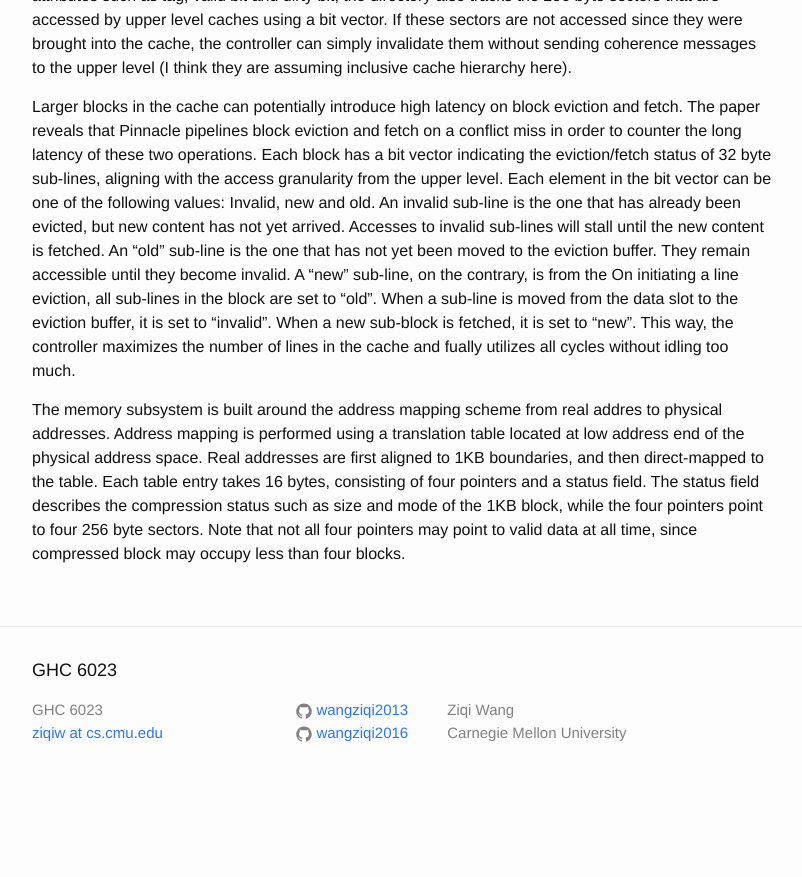
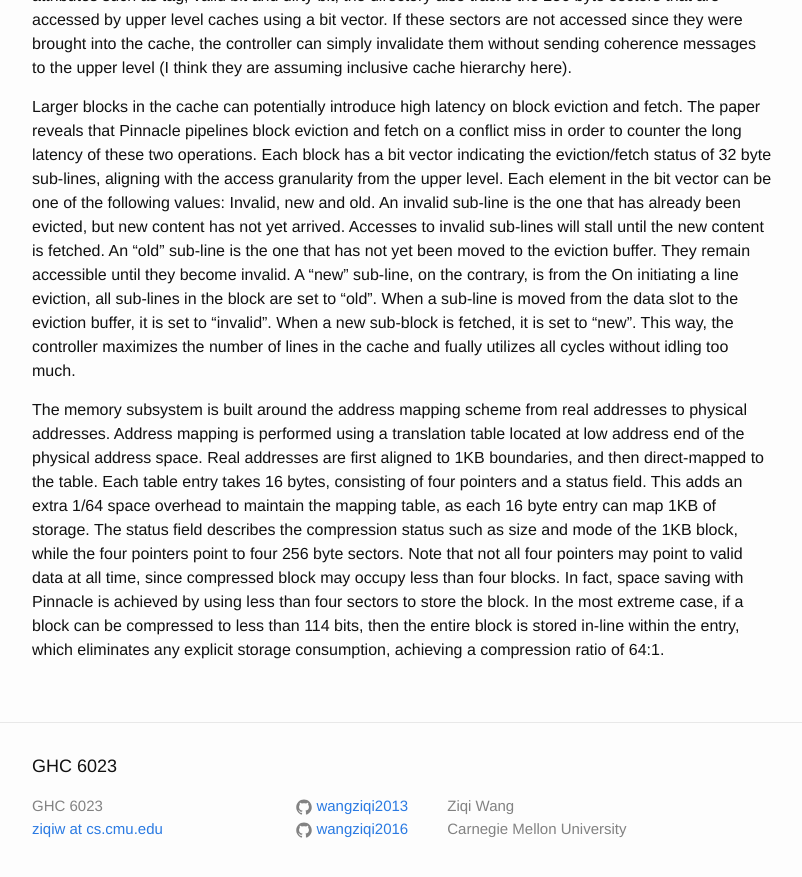
Before and after one commit to wangziqi2013/wangziqi2013.github.io, a Jekyll site: the page built from _posts/2020-06-01-pinnacle.markdown, in a window 1280 px wide and 900 px high, scrolled down 1471 px. Shown: the top 877 px of the window, without its empty margins (238-1040 px from the left). Built offline with Jekyll 4.4.1, drawn with Linux system fonts in a browser that asks for light colours; before the commit the page ends 2275 px from its top, so only the background shows below that.

Commit message:
Adding sector

```diff
--- a/_posts/2020-06-01-pinnacle.markdown
+++ b/_posts/2020-06-01-pinnacle.markdown
@@ -68,9 +68,14 @@ to the eviction buffer, it is set to "invalid". When a new sub-block is fetched,
 This way, the controller maximizes the number of lines in the cache and fually utilizes all cycles without idling too
 much.
 
-The memory subsystem is built around the address mapping scheme from real addres to physical addresses. Address mapping
+The memory subsystem is built around the address mapping scheme from real addresses to physical addresses. Address mapping
 is performed using a translation table located at low address end of the physical address space. Real addresses are
 first aligned to 1KB boundaries, and then direct-mapped to the table. Each table entry takes 16 bytes, consisting of
-four pointers and a status field. The status field describes the compression status such as size and mode of the 1KB
+four pointers and a status field. This adds an extra 1/64 space overhead to maintain the mapping table, as each 16 byte
+entry can map 1KB of storage.
+The status field describes the compression status such as size and mode of the 1KB
 block, while the four pointers point to four 256 byte sectors. Note that not all four pointers may point to valid
-data at all time, since compressed block may occupy less than four blocks.
+data at all time, since compressed block may occupy less than four blocks. In fact, space saving with Pinnacle is achieved
+by using less than four sectors to store the block.
+In the most extreme case, if a block can be compressed to less than 114 bits, then the entire block is stored in-line
+within the entry, which eliminates any explicit storage consumption, achieving a compression ratio of 64:1.
```
